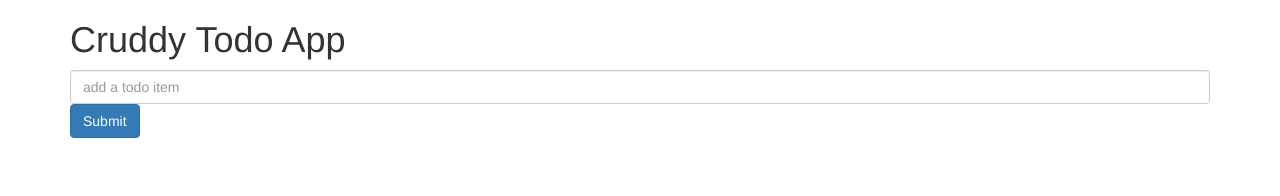
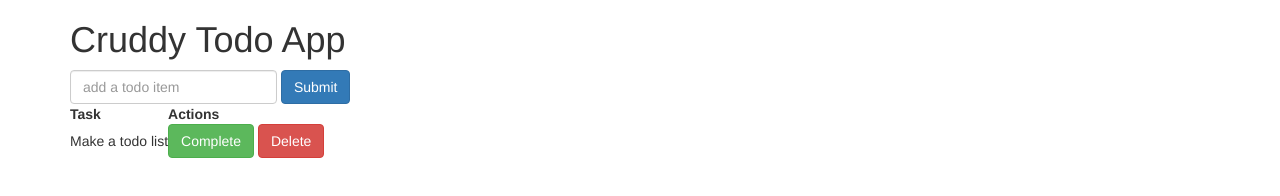
Before and after one commit to ashwoodaa/notSoCruddyToDoApp, a website: page index.html in a window 1280 px wide. Drawn offline with Linux system fonts and the light colour scheme; files whose address does not match are found by name.

Commit message:
updated index.html with minor fixes

```diff
--- a/index.html
+++ b/index.html
@@ -9,15 +9,33 @@
 	<link rel="stylesheet" href="vendor/bootstrap/dist/css/bootstrap.min.css">
 	<link rel="stylesheet" href="style.css">
 </head>
-<body>
+ <body>
     <div class="container">
       <h1>Cruddy Todo App</h1>
-
       <div class="add">
-        <form>
+        <form class="form-inline">
           <input class="form-control" type="text" placeholder="add a todo item">
           <input class="btn btn-primary" type="submit">
         </form>
+      </div>
+      <div class="index">
+        <table>
+          <thead>
+            <tr>
+              <th>Task</th>
+              <th>Actions</th>
+            </tr>
+          </thead>
+          <tbody>
+            <tr>
+              <td>Make a todo list</td>
+              <td>
+                <button class="btn btn-success">Complete</button>
+                <button class="btn btn-danger">Delete</button>
+              </td>
+            </tr>
+          </tbody>
+        </table>
       </div>
     </div>
     <script src="vendor/jquery/dist/jquery.min.js"></script>
```
